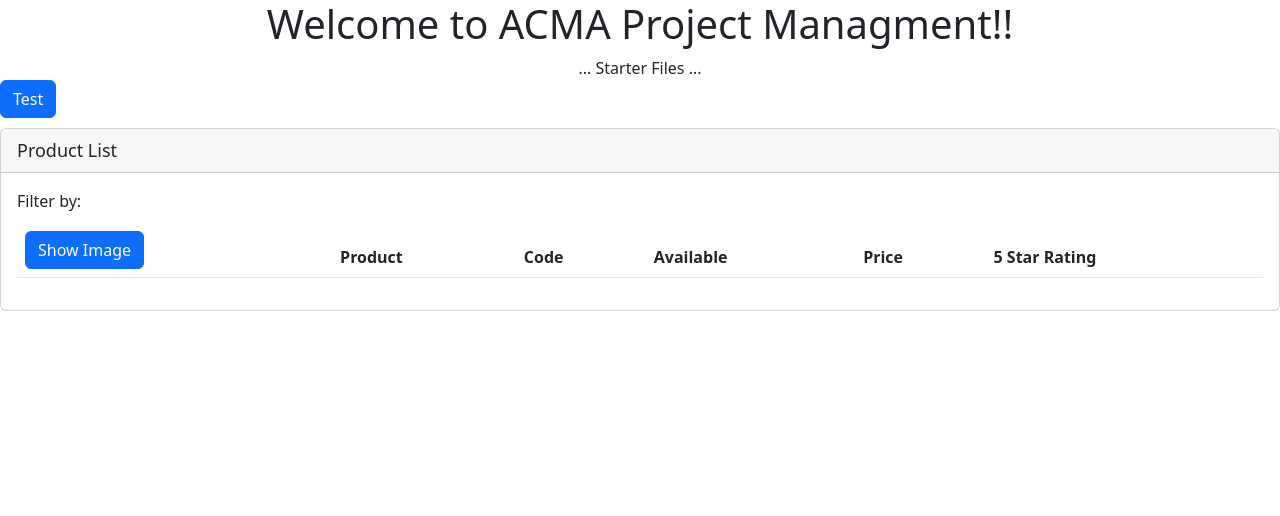
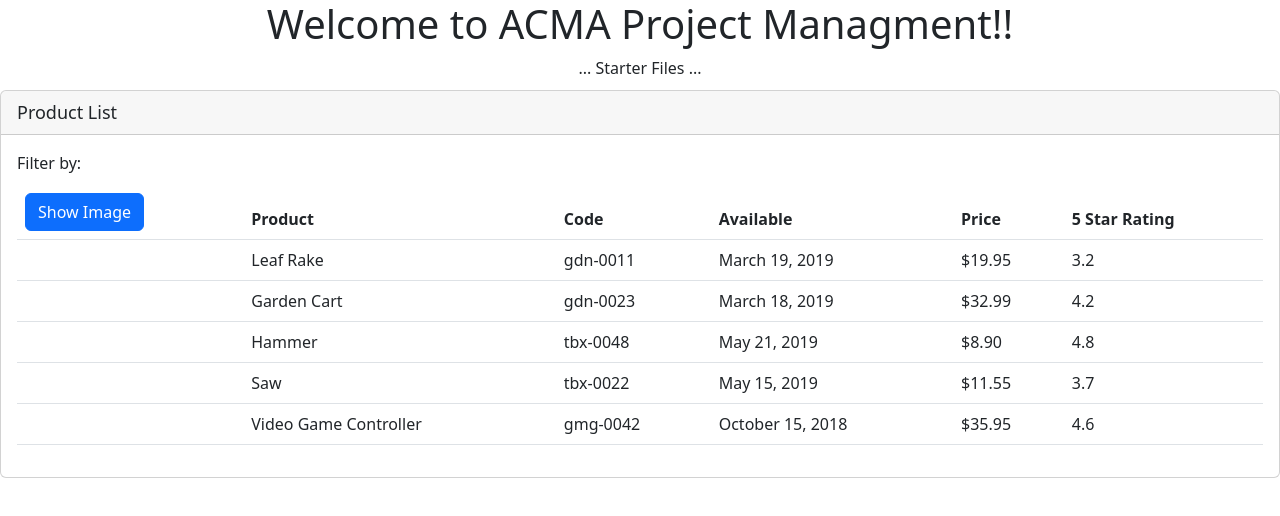
Before and after one commit to FoxGeoff/APM-Start-3-1-23, an Angular app: page / in a window 1280 px wide. Shown: the top 516 px of the page. Built offline with nearby package versions, Linux system fonts and the light colour scheme.

Commit message:
Asign and display some products

```diff
--- a/src/app/app.component.html
+++ b/src/app/app.component.html
@@ -2,6 +2,5 @@
   <h1>Welcome to {{ title }}!!</h1>
   ... Starter Files ...
 </div>
-<button class="btn btn-primary">Test</button>
 
 <pm-products></pm-products>
--- a/src/app/products/product.ts
+++ b/src/app/products/product.ts
@@ -1,7 +1,10 @@
 export interface IProduct {
+  productId: number,
   imageUrl: string,
   productName:string,
   productCode: string,
   price: number,
-  releaseDate: Date
+  releaseDate: string,
+  description: string,
+  starRating: number
 }
--- a/src/app/products/products.component.html
+++ b/src/app/products/products.component.html
@@ -16,7 +16,7 @@
     </div>
     <div class="table-responsive">
       <!-- TODO: Update ngIf  -->
-      <table class="table" *ngIf="!products.length">
+      <table class="table" *ngIf="products.length">
         <thead>
           <tr>
             <th>
@@ -33,7 +33,7 @@
         </thead>
 
         <tbody>
-         <!-- <tr *ngFor="let product of filteredProducts">
+          <tr *ngFor="let product of filteredProducts">
             <td>
               <img
                 *ngIf="showImage"
@@ -44,19 +44,28 @@
               />
             </td>
             <td>
+              {{ product.productName }}
+              <!--
               <a [routerLink]="['/products', product.productId]">
                 {{ product.productName }}
               </a>
+              -->
             </td>
+            <td>{{ product.productCode | lowercase }}</td>
+            <!--
             <td>{{ product.productCode | lowercase | convertToSpaces:'-' }}</td>
+            -->
             <td>{{ product.releaseDate }}</td>
-            <td>{{ product.price | currency:'USD':'symbol':'1.2-2' }}</td>
+            <td>{{ product.price | currency : "USD" : "symbol" : "1.2-2" }}</td>
             <td>
+              {{ product.starRating }}
+              <!--
               <pm-star [rating]='product.starRating'
                        (ratingClicked)='onRatingClicked($event)'>
               </pm-star>
+              -->
             </td>
-          </tr> -->
+          </tr>
         </tbody>
       </table>
     </div>
--- a/src/app/products/products.component.ts
+++ b/src/app/products/products.component.ts
@@ -30,8 +30,110 @@
     this.filteredProducts = this.performFilter(value);
   }
 
-  filteredProducts: IProduct[] = [];
-  products: IProduct[] = [];
+  filteredProducts: IProduct[] = [
+    {
+      "productId": 1,
+      "productName": "Leaf Rake",
+      "productCode": "GDN-0011",
+      "releaseDate": "March 19, 2019",
+      "description": "Leaf rake with 48-inch wooden handle.",
+      "price": 19.95,
+      "starRating": 3.2,
+      "imageUrl": "assets/images/leaf_rake.png"
+    },
+    {
+      "productId": 2,
+      "productName": "Garden Cart",
+      "productCode": "GDN-0023",
+      "releaseDate": "March 18, 2019",
+      "description": "15 gallon capacity rolling garden cart",
+      "price": 32.99,
+      "starRating": 4.2,
+      "imageUrl": "assets/images/garden_cart.png"
+    },
+    {
+      "productId": 5,
+      "productName": "Hammer",
+      "productCode": "TBX-0048",
+      "releaseDate": "May 21, 2019",
+      "description": "Curved claw steel hammer",
+      "price": 8.9,
+      "starRating": 4.8,
+      "imageUrl": "assets/images/hammer.png"
+    },
+    {
+      "productId": 8,
+      "productName": "Saw",
+      "productCode": "TBX-0022",
+      "releaseDate": "May 15, 2019",
+      "description": "15-inch steel blade hand saw",
+      "price": 11.55,
+      "starRating": 3.7,
+      "imageUrl": "assets/images/saw.png"
+    },
+    {
+      "productId": 10,
+      "productName": "Video Game Controller",
+      "productCode": "GMG-0042",
+      "releaseDate": "October 15, 2018",
+      "description": "Standard two-button video game controller",
+      "price": 35.95,
+      "starRating": 4.6,
+      "imageUrl": "assets/images/xbox-controller.png"
+    }
+  ];
+  products: IProduct[] = [
+      {
+        "productId": 1,
+        "productName": "Leaf Rake",
+        "productCode": "GDN-0011",
+        "releaseDate": "March 19, 2019",
+        "description": "Leaf rake with 48-inch wooden handle.",
+        "price": 19.95,
+        "starRating": 3.2,
+        "imageUrl": "assets/images/leaf_rake.png"
+      },
+      {
+        "productId": 2,
+        "productName": "Garden Cart",
+        "productCode": "GDN-0023",
+        "releaseDate": "March 18, 2019",
+        "description": "15 gallon capacity rolling garden cart",
+        "price": 32.99,
+        "starRating": 4.2,
+        "imageUrl": "assets/images/garden_cart.png"
+      },
+      {
+        "productId": 5,
+        "productName": "Hammer",
+        "productCode": "TBX-0048",
+        "releaseDate": "May 21, 2019",
+        "description": "Curved claw steel hammer",
+        "price": 8.9,
+        "starRating": 4.8,
+        "imageUrl": "assets/images/hammer.png"
+      },
+      {
+        "productId": 8,
+        "productName": "Saw",
+        "productCode": "TBX-0022",
+        "releaseDate": "May 15, 2019",
+        "description": "15-inch steel blade hand saw",
+        "price": 11.55,
+        "starRating": 3.7,
+        "imageUrl": "assets/images/saw.png"
+      },
+      {
+        "productId": 10,
+        "productName": "Video Game Controller",
+        "productCode": "GMG-0042",
+        "releaseDate": "October 15, 2018",
+        "description": "Standard two-button video game controller",
+        "price": 35.95,
+        "starRating": 4.6,
+        "imageUrl": "assets/images/xbox-controller.png"
+      }
+  ];
 
   ngOnInit(): void {
   }
```
Also changed, not shown: src/assets/products/products.json (added, +52 -0 lines).
